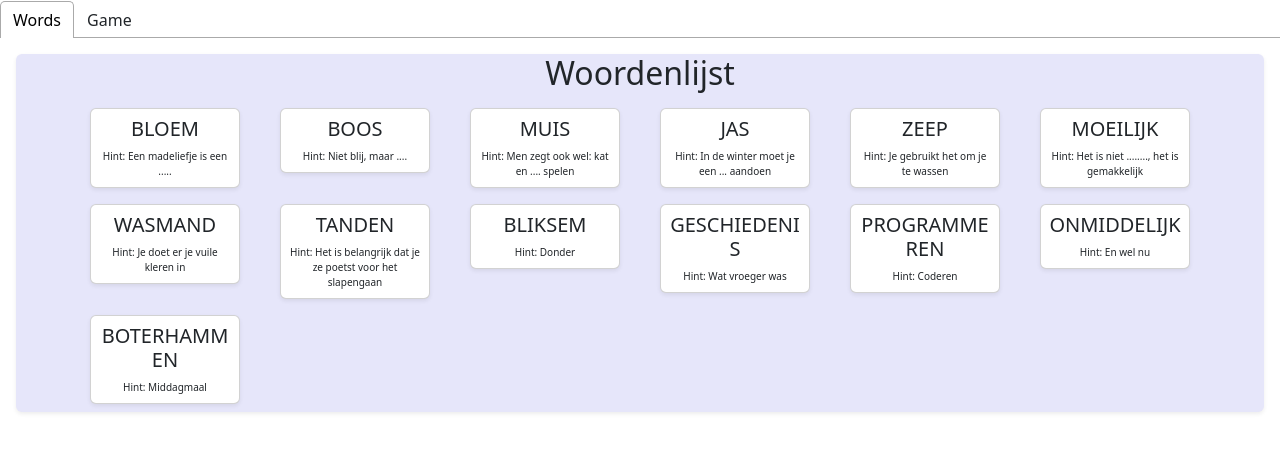
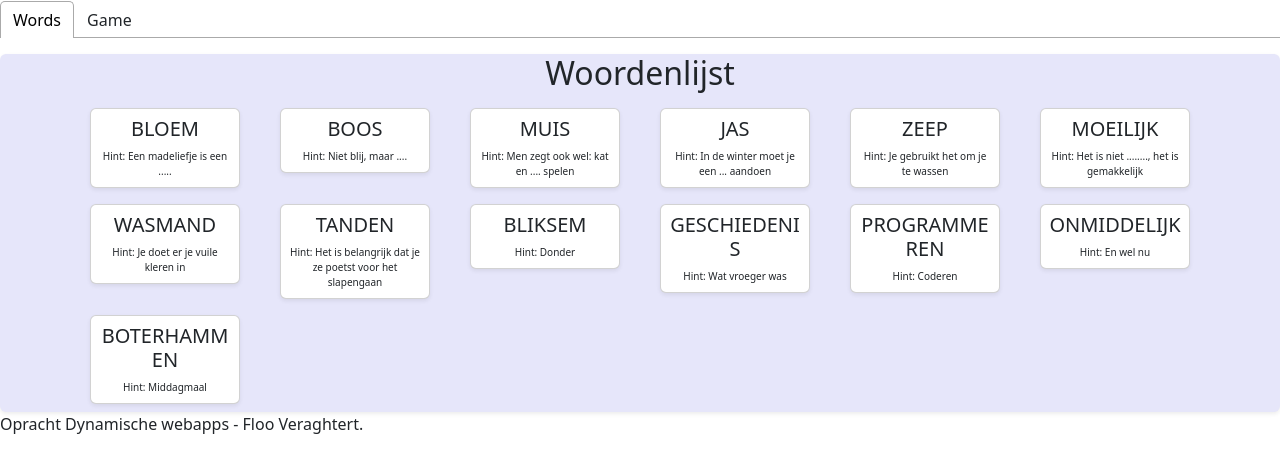
Before and after one commit to Floovera/projectfloo, a React (Create React App) app: page / in a window 1280 px wide. Shown: the top 472 px of the page. Built offline with nearby package versions, Linux system fonts and the light colour scheme.

Commit message:
footer toegevoegd en fragment gebruikt in wordspage

```diff
--- a/src/App.css
+++ b/src/App.css
@@ -99,9 +99,6 @@
   padding: 15px 20px;
 }
 
-
-
-
 @keyframes App-logo-spin {
   from {
     transform: rotate(0deg);
--- /dev/null
+++ b/src/components/Footer.js
@@ -0,0 +1,7 @@
+export function Footer() {
+    return (
+        <div className="footer">
+            <p>Opracht Dynamische webapps - Floo Veraghtert.</p>
+        </div>
+    )
+}
--- a/src/pages/GamePage.js
+++ b/src/pages/GamePage.js
@@ -8,6 +8,7 @@ import {Notification} from "../components/Notification";
 import {show} from "../helpers/helper";
 import {Hint} from "../components/Hint";
 import {Header} from "../components/Header";
+import {Footer} from "../components/Footer";
 
 export function GamePage(props) {
     const {letters,selectedWord} = props;
@@ -69,6 +70,7 @@ export function GamePage(props) {
                 <Hint
                     selectedWord={selectedWord}
                 />
+                <Footer></Footer>
         </div>
 
     );
--- a/src/pages/WordsPage.js
+++ b/src/pages/WordsPage.js
@@ -1,10 +1,13 @@
 import {Words} from "../components/Words";
+import {Footer} from "../components/Footer";
 
 export function WordsPage(props) {
     const {words} = props;
     return (
-        <div className="mx-3">
+        <>
             <Words words={words} title="Woordenlijst"/>
-        </div>
+            <Footer></Footer>
+        </>
+
     );
 }
```
